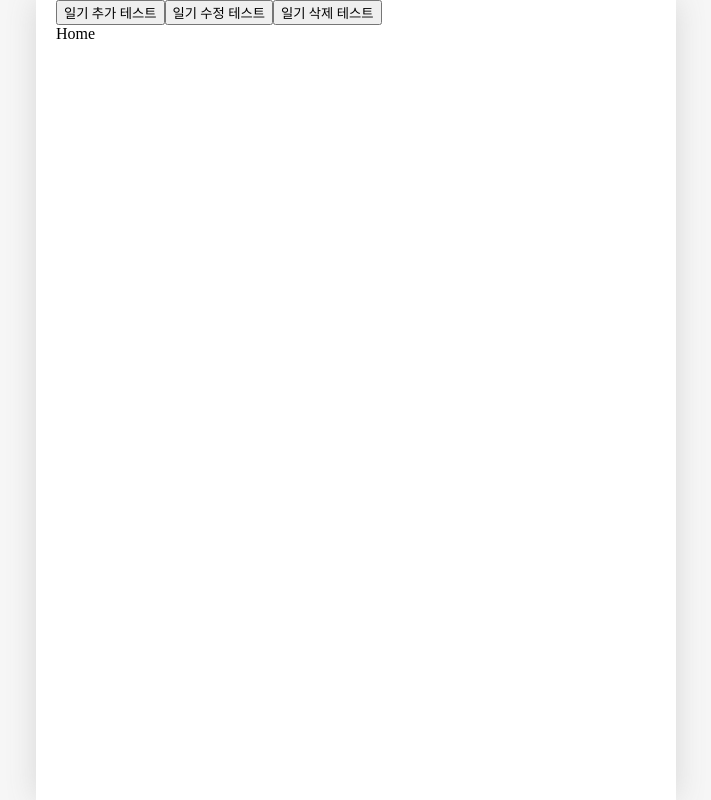
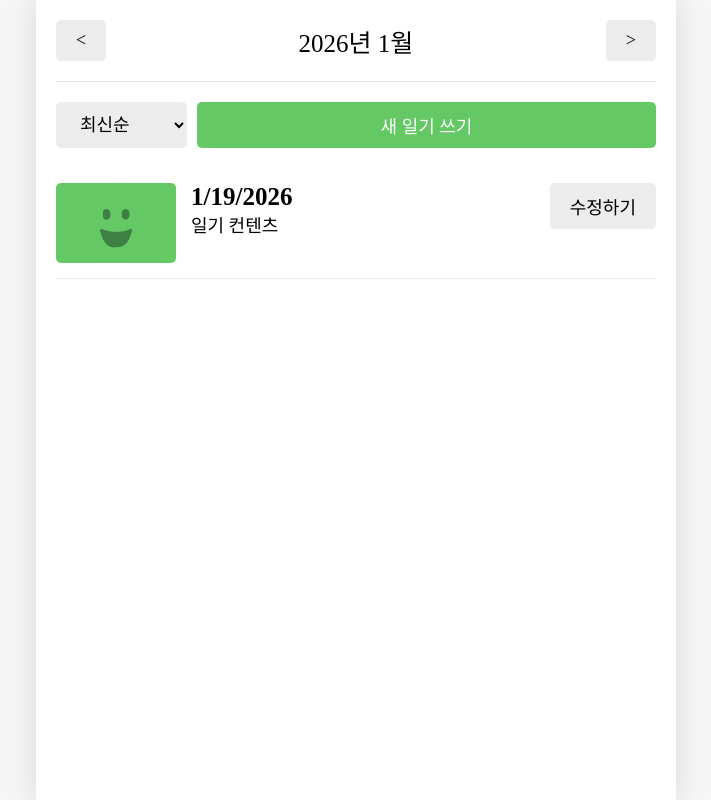
Before and after one commit to SonMinSeock/inflearn-react, a React (Vite) app in the folder section12/: page / in a window 1280 px wide. Shown: the whole page, without its empty margins (284-995 px from the left). Built offline with nearby package versions, Linux system fonts and the light colour scheme; a web font is replaced by a local one.

Commit message:
섹션 13. Home 페이지 구현하기 1. UI

```diff
--- a/section12/src/App.jsx
+++ b/section12/src/App.jsx
@@ -121,27 +121,6 @@ function App() {
 
   return (
     <>
-      <button
-        onClick={() => {
-          onCreate(new Date().getTime(), 1, 'Hello');
-        }}
-      >
-        일기 추가 테스트
-      </button>
-      <button
-        onClick={() => {
-          onUpdate(1, new Date().getTime(), 3, '수정된 일기입니다.');
-        }}
-      >
-        일기 수정 테스트
-      </button>
-      <button
-        onClick={() => {
-          onDelete(1);
-        }}
-      >
-        일기 삭제 테스트
-      </button>
       <DiaryStateContext.Provider value={data}>
         <DiaryDispatchContext
           value={{
--- /dev/null
+++ b/section12/src/components/DiaryItem.css
@@ -0,0 +1,58 @@
+.DiaryItem {
+  display: flex;
+  gap: 15px;
+  justify-content: space-between;
+  padding: 15px 0;
+  border-bottom: 1px solid rgb(236, 236, 236);
+}
+
+.DiaryItem .img_section {
+  min-width: 120px;
+  height: 80px;
+  display: flex;
+  justify-content: center;
+  cursor: pointer;
+  border-radius: 5px;
+}
+
+.DiaryItem .img_section > img {
+  width: 50%;
+}
+
+.DiaryItem .img_section_1 {
+  background-color: rgb(100, 201, 100);
+}
+
+.DiaryItem .img_section_2 {
+  background-color: rgb(157, 215, 114);
+}
+
+.DiaryItem .img_section_3 {
+  background-color: rgb(253, 206, 23);
+}
+
+.DiaryItem .img_section_4 {
+  background-color: rgb(253, 132, 70);
+}
+
+.DiaryItem .img_section_5 {
+  background-color: rgb(253, 86, 95);
+}
+
+.DiaryItem .info_section {
+  flex: 1;
+  cursor: pointer;
+}
+
+.DiaryItem .info_section .created_date {
+  font-weight: bold;
+  font-size: 25px;
+}
+
+.DiaryItem .info_section .content {
+  font-size: 18px;
+}
+
+.DiaryItem .button_section {
+  min-width: 70px;
+}
--- /dev/null
+++ b/section12/src/components/DiaryItem.jsx
@@ -0,0 +1,22 @@
+import { getEmotionImage } from '../util/get-emotion-image';
+import Button from './Button';
+import './DiaryItem.css';
+
+export default function DiaryItem() {
+  const emotionId = 1;
+
+  return (
+    <div className="DiaryItem">
+      <div className={`img_section img_section_${emotionId}`}>
+        <img src={getEmotionImage(emotionId)} alt="감정 이모지" />
+      </div>
+      <div className="info_section">
+        <div className="created_date">{new Date().toLocaleDateString()}</div>
+        <div className="content">일기 컨텐츠</div>
+      </div>
+      <div className="button_section">
+        <Button text={'수정하기'} />
+      </div>
+    </div>
+  );
+}
--- /dev/null
+++ b/section12/src/components/DiaryList.css
@@ -0,0 +1,18 @@
+.DiaryList .menu_bar {
+  margin: 20px 0;
+  display: flex;
+  gap: 10px;
+}
+
+.DiaryList .menu_bar select {
+  background-color: rgb(236, 236, 236);
+  border: none;
+  border-radius: 5px;
+  padding: 10px 20px;
+  font-size: 18px;
+  cursor: pointer;
+}
+
+.DiaryList .menu_bar button {
+  flex: 1;
+}
--- /dev/null
+++ b/section12/src/components/DiaryList.jsx
@@ -0,0 +1,20 @@
+import Button from './Button';
+import DiaryItem from './DiaryItem';
+import './DiaryList.css';
+
+export default function DiaryList() {
+  return (
+    <div className="DiaryList">
+      <div className="menu_bar">
+        <select>
+          <option value={'latest'}>최신순</option>
+          <option value={'oldest'}>오래된 순</option>
+        </select>
+        <Button text={'새 일기 쓰기'} type={'POSITIVE'} />
+      </div>
+      <div className="list_wrapper">
+        <DiaryItem />
+      </div>
+    </div>
+  );
+}
--- a/section12/src/pages/Home.jsx
+++ b/section12/src/pages/Home.jsx
@@ -1,7 +1,12 @@
-import { useSearchParams } from 'react-router-dom';
+import Header from '../components/Header';
+import Button from '../components/Button';
+import DiaryList from '../components/DiaryList';
 
 export default function Home() {
-  const [params, setParams] = useSearchParams();
-
-  return <div>Home</div>;
+  return (
+    <div>
+      <Header title={'2026년 1월'} leftChild={<Button text={'<'} />} rightChild={<Button text={'>'} />} />
+      <DiaryList />
+    </div>
+  );
 }
```
